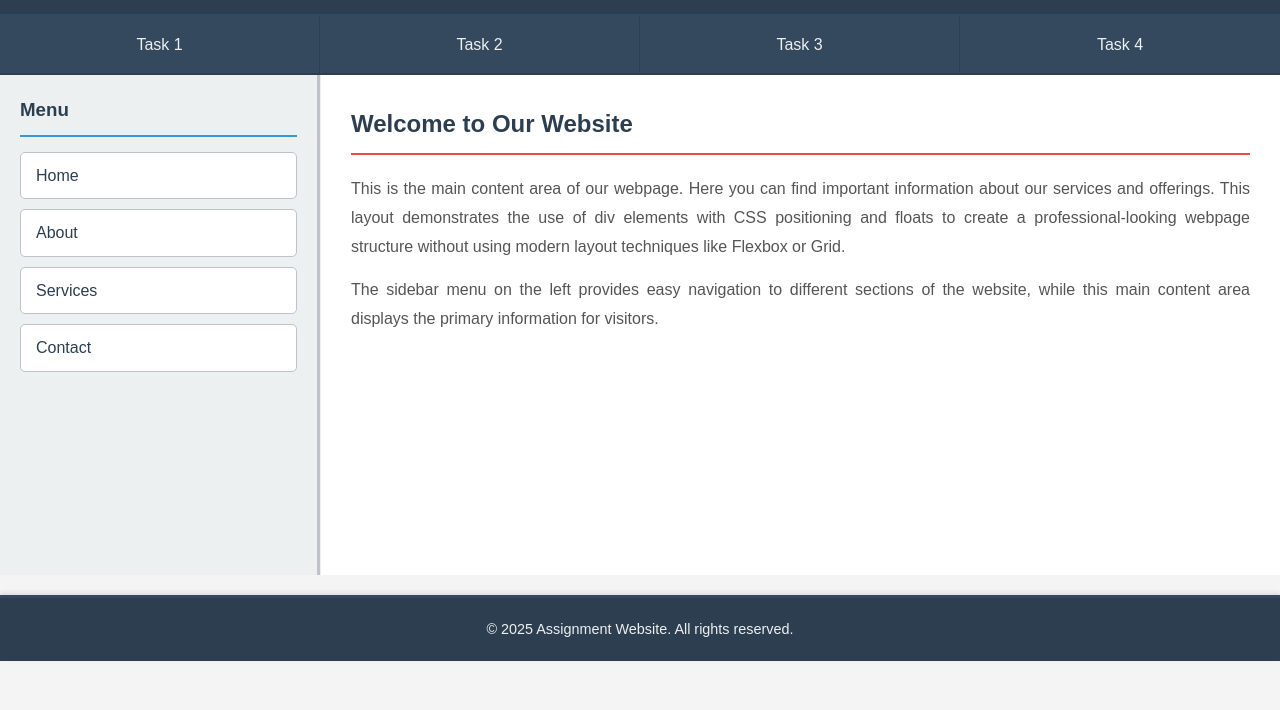
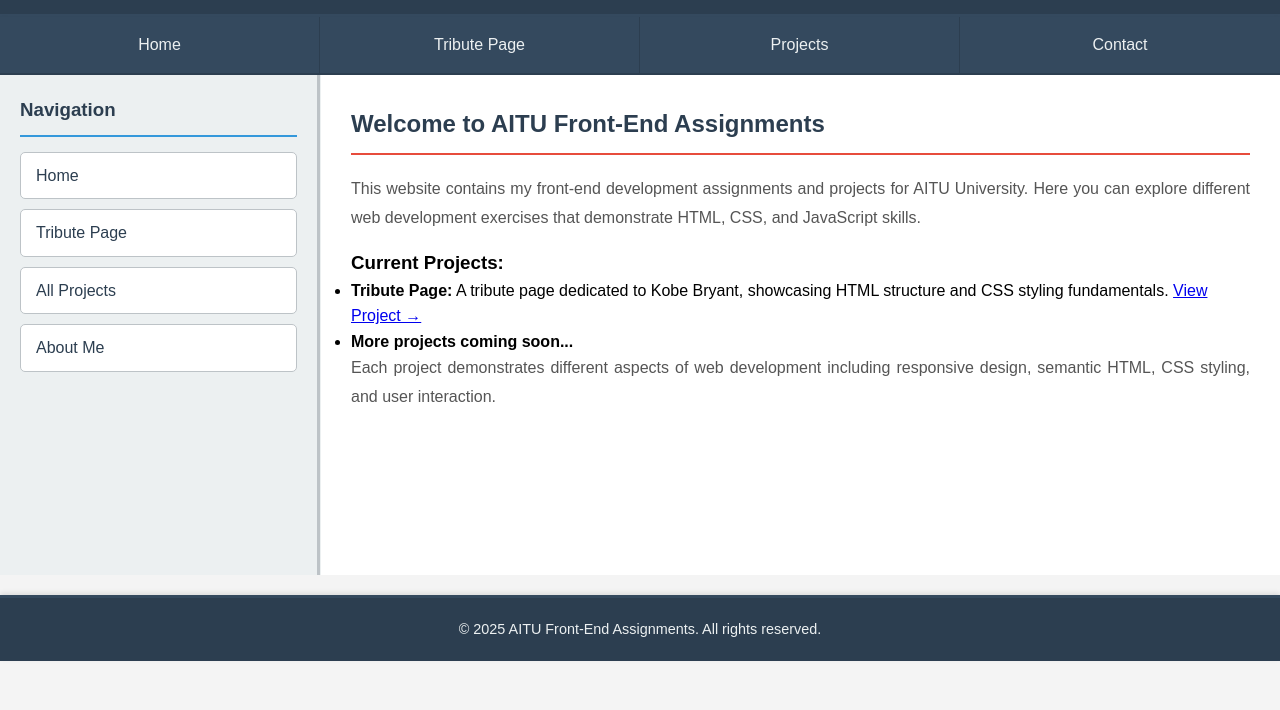
Before and after one commit to btwamibatman/Selfish, a plain HTML site: page index.html in a window 1280 px wide. Shown: the part 90-800 px from the top of the page. Drawn offline with Linux system fonts and the light colour scheme.

Commit message:
Update index.html

```diff
--- a/index.html
+++ b/index.html
@@ -8,36 +8,43 @@
 </head>
 <body>
     <div class="header">
-        <h1>My Assignment Website</h1>
+        <h1>AITU Front-End Assignments</h1>
     </div>
 
     <div class="nav">
-        <div class="nav-link"><a href="#task1">Task 1</a></div>
-        <div class="nav-link"><a href="#task2">Task 2</a></div>
-        <div class="nav-link"><a href="#task3">Task 3</a></div>
-        <div class="nav-link"><a href="#task4">Task 4</a></div>
+        <div class="nav-link"><a href="index.html">Home</a></div>
+        <div class="nav-link"><a href="tributepage.html">Tribute Page</a></div>
+        <div class="nav-link"><a href="#projects">Projects</a></div>
+        <div class="nav-link"><a href="#contact">Contact</a></div>
     </div>
 
     <div class="container">
         <div class="sidebar">
-            <h3>Menu</h3>
+            <h3>Navigation</h3>
             <ul>
-                <li><a href="#home">Home</a></li>
-                <li><a href="#about">About</a></li>
-                <li><a href="#services">Services</a></li>
-                <li><a href="#contact">Contact</a></li>
+                <li><a href="index.html">Home</a></li>
+                <li><a href="tributepage.html">Tribute Page</a></li>
+                <li><a href="#projects">All Projects</a></li>
+                <li><a href="#about">About Me</a></li>
             </ul>
         </div>
 
         <div class="main-content">
-            <h2>Welcome to Our Website</h2>
-            <p>This is the main content area of our webpage. Here you can find important information about our services and offerings. This layout demonstrates the use of div elements with CSS positioning and floats to create a professional-looking webpage structure without using modern layout techniques like Flexbox or Grid.</p>
-            <p>The sidebar menu on the left provides easy navigation to different sections of the website, while this main content area displays the primary information for visitors.</p>
+            <h2>Welcome to AITU Front-End Assignments</h2>
+            <p>This website contains my front-end development assignments and projects for AITU University. Here you can explore different web development exercises that demonstrate HTML, CSS, and JavaScript skills.</p>
+
+            <h3>Current Projects:</h3>
+            <ul>
+                <li><strong>Tribute Page:</strong> A tribute page dedicated to Kobe Bryant, showcasing HTML structure and CSS styling fundamentals. <a href="tributepage.html">View Project →</a></li>
+                <li><strong>More projects coming soon...</strong></li>
+            </ul>
+
+            <p>Each project demonstrates different aspects of web development including responsive design, semantic HTML, CSS styling, and user interaction.</p>
         </div>
     </div>
 
     <div class="footer">
-        <p>&copy; 2025 Assignment Website. All rights reserved.</p>
+        <p>&copy; 2025 AITU Front-End Assignments. All rights reserved.</p>
     </div>
 </body>
 </html>
```
